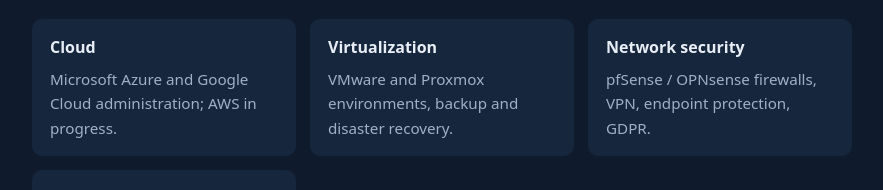
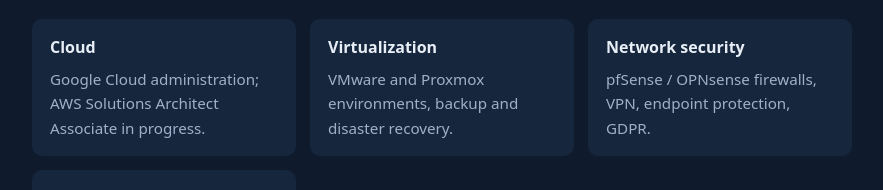
Before and after one commit to marcosanzone/aws-static-site, a plain HTML site: page site/index.html in a window 1280 px wide. Shown: the part 275-465 px from the top of the page, without its empty margins (198-1081 px from the left). Drawn offline with Linux system fonts and the light colour scheme.

Commit message:
Update index.html

```diff
--- a/site/index.html
+++ b/site/index.html
@@ -32,7 +32,7 @@
   <section>
     <h2>What I do</h2>
     <div class="grid">
-      <div class="card"><h3>Cloud</h3><p>Microsoft Azure and Google Cloud administration; AWS in progress.</p></div>
+      <div class="card"><h3>Cloud</h3><p>Google Cloud administration; AWS Solutions Architect Associate in progress.</p></div>
       <div class="card"><h3>Virtualization</h3><p>VMware and Proxmox environments, backup and disaster recovery.</p></div>
       <div class="card"><h3>Network security</h3><p>pfSense / OPNsense firewalls, VPN, endpoint protection, GDPR.</p></div>
       <div class="card"><h3>Project delivery</h3><p>Agile project management, stakeholder and risk management.</p></div>
```
